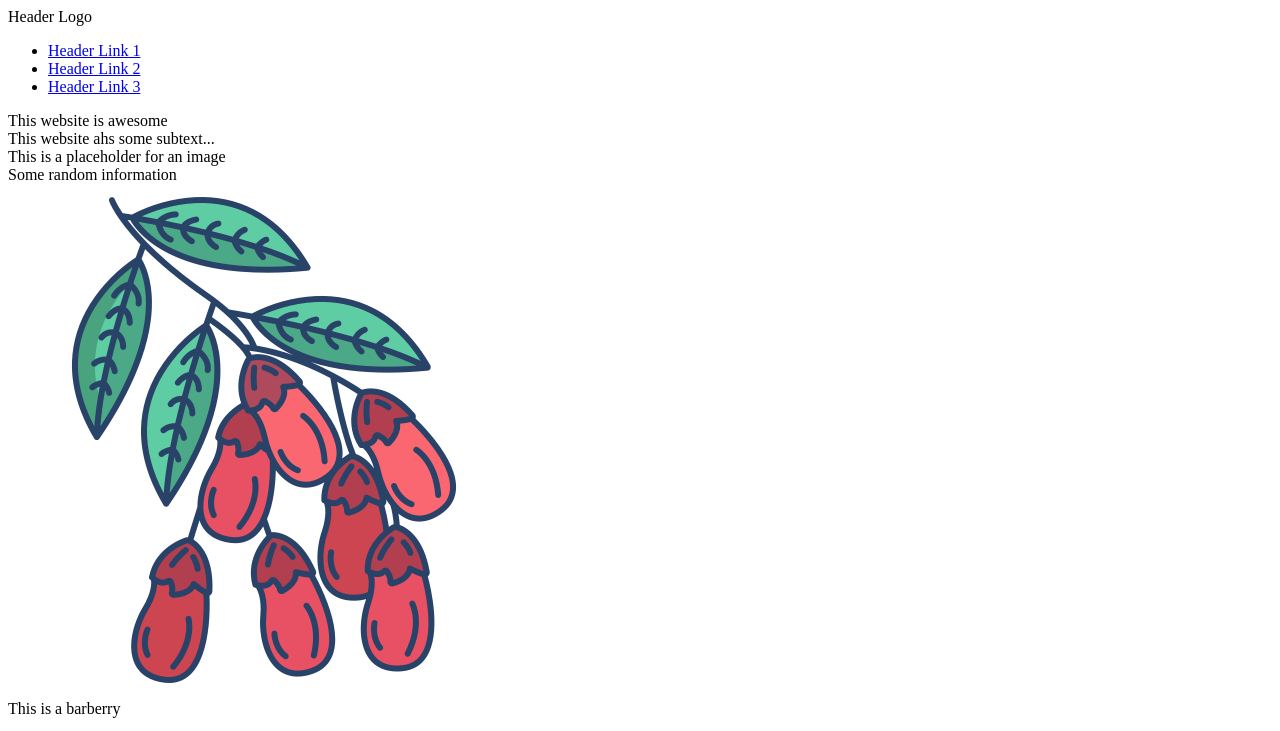
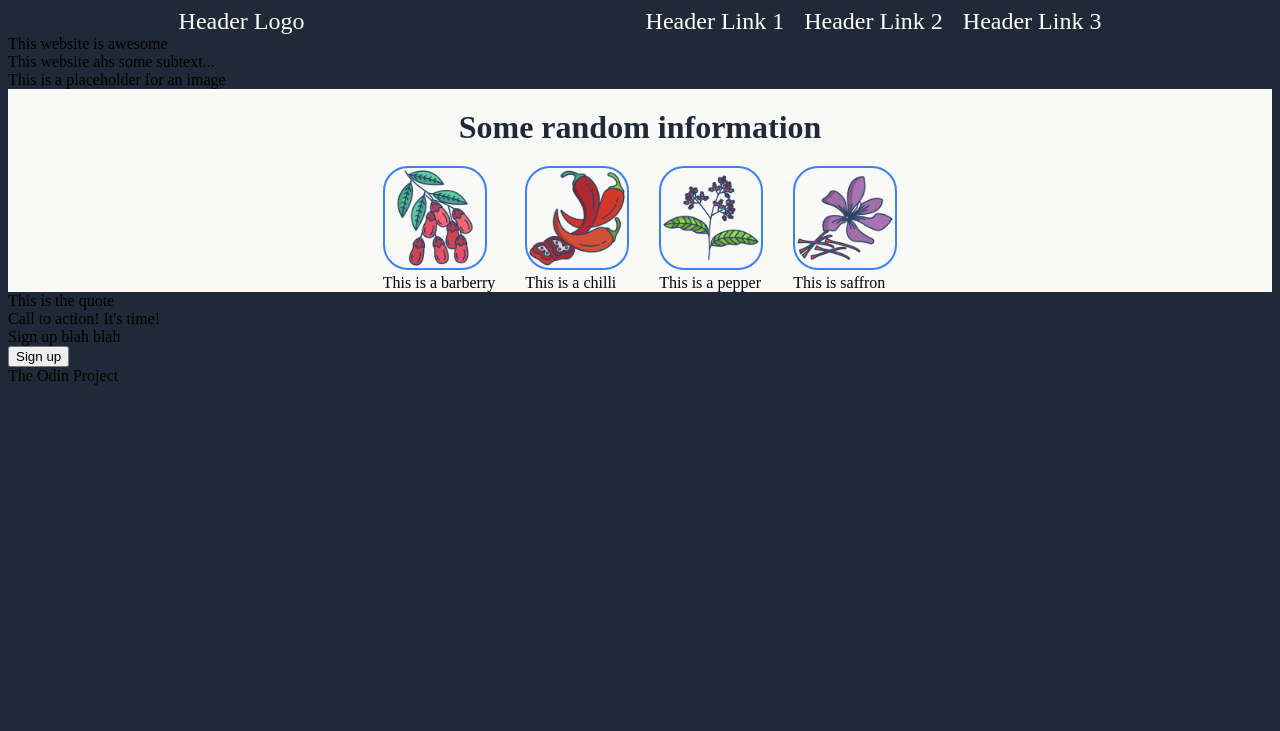
Before and after one commit to eljam3239/project-landing-page, a plain HTML site: page index.html in a window 1280 px wide. Shown: the top 731 px of the page. Drawn offline with Linux system fonts and the light colour scheme.

Commit message:
Wrote the images section of the landing page

```diff
--- a/styles.css
+++ b/styles.css
@@ -1,4 +1,56 @@
-.content {
-    border: 2px;
-    border-color: red;
+body {
+    display: flex;
+    flex-direction: column;
+    background: #1F2937;
 }
+
+.header {
+    display: flex;
+    justify-content: space-around;
+    background: #1F2937;
+    color: white;
+}
+.logo {
+    font-size: 24px;
+}
+
+ul {
+    list-style-type: none;
+    margin: 0;
+    padding: 0;
+}
+
+a {
+    color: white;
+    text-decoration: none;
+    font-size: 24px;
+  }
+
+.headerlinks {
+    color: white;
+    display: flex;
+    gap: 20px;
+    font-size: 15px;
+}
+
+.sub2 {
+    background: #F9FAF8;
+    display: flex;
+    justify-content: center;
+    font-size: 32px;
+    font-weight: 900;
+    color: #1F2937;
+    padding: 20px;
+}
+.container {
+    background: #F9FAF8;
+    display: flex;
+    justify-content: center;
+    gap: 30px;
+}
+img {
+    width: 100px;
+    height: 100px;
+    border: 2px solid#3882F6;
+    border-radius: 25px;
+}
```
